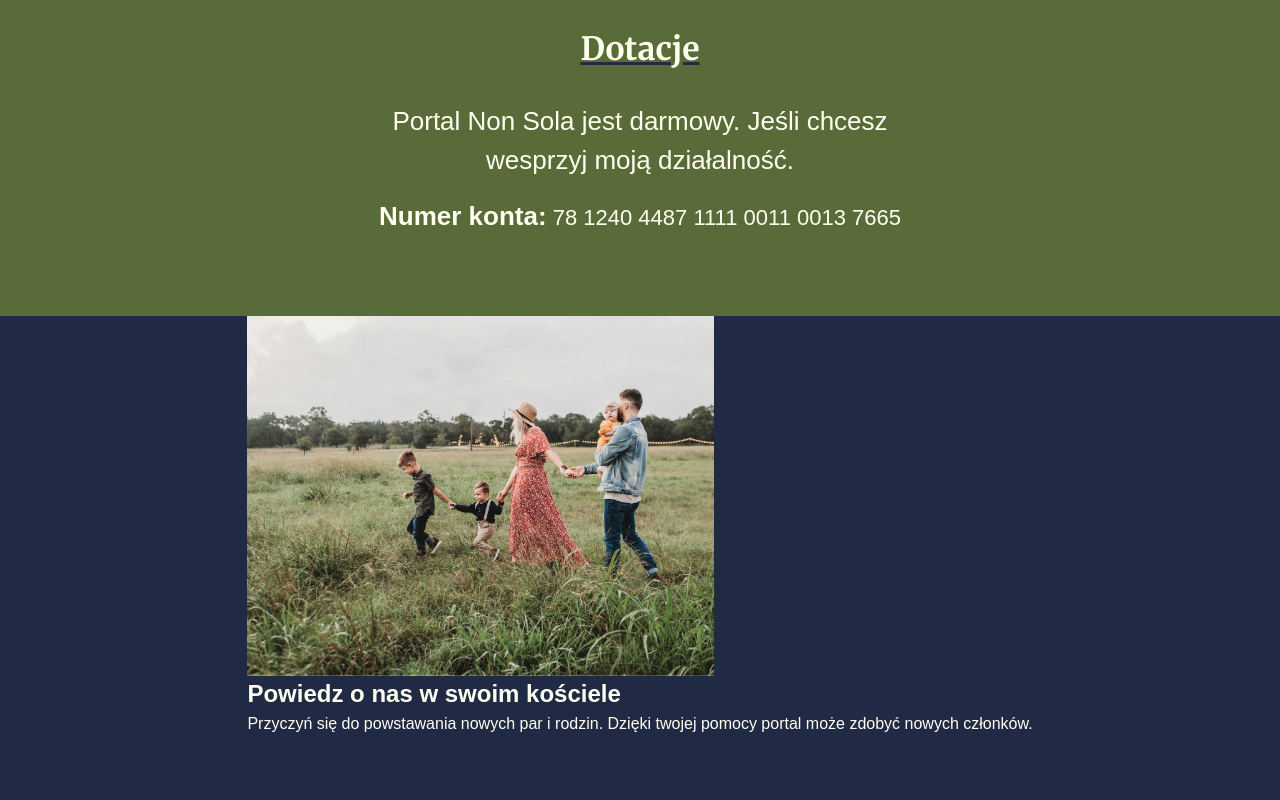
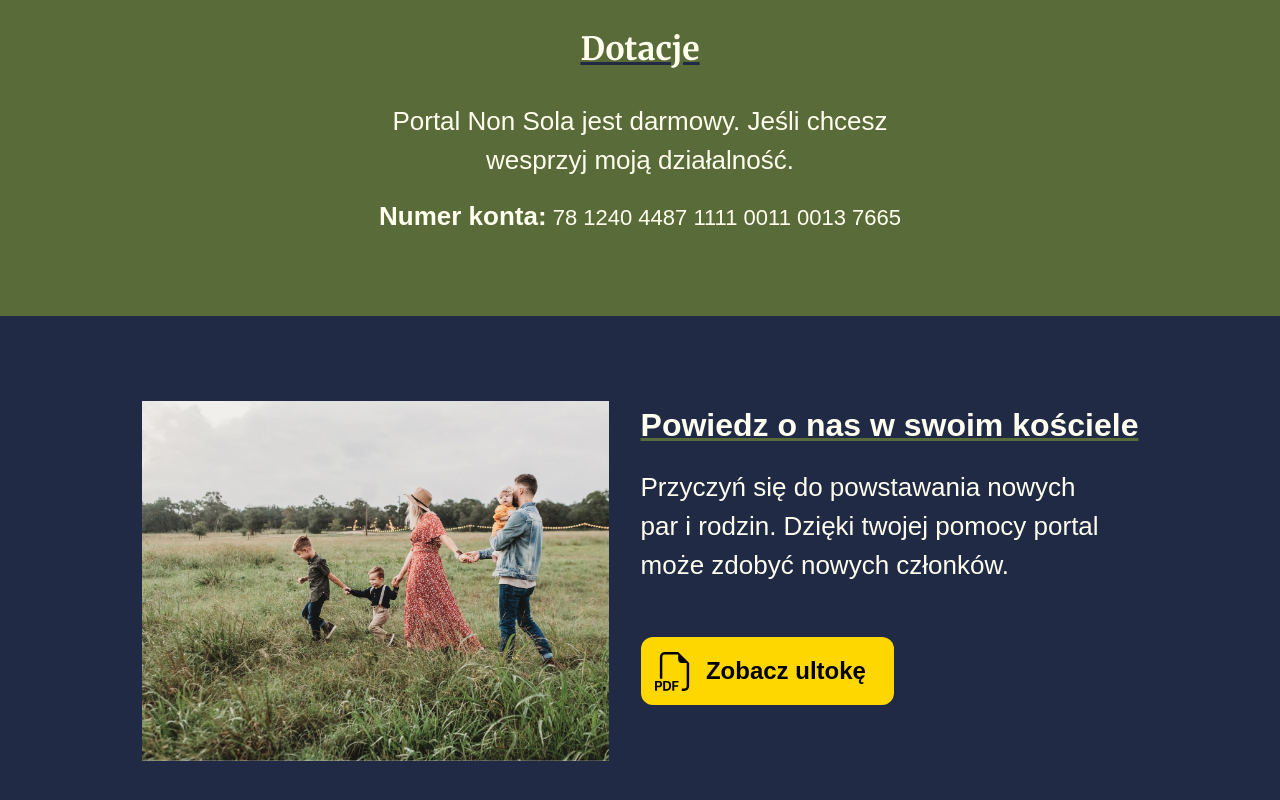
Before and after one commit to oliwierzgorniak/non-sola, a Next.js app: page / in a window 1280 px wide. Shown: the part 778-1578 px from the top of the page. Before the commit the page ends 1514 px from the top, so only its background shows below. Built offline with nearby package versions, Linux system fonts and the light colour scheme; a web font is replaced by a local one.

Commit message:
share section coded

```diff
--- a/components/home/donations/donations.module.css
+++ b/components/home/donations/donations.module.css
@@ -1,6 +1,6 @@
 .container {
   background-color: var(--primary-color);
-  padding: 5em 0;
+  padding: 5rem 0;
   display: flex;
   flex-direction: column;
   align-items: center;
--- a/components/home/share/Share.tsx
+++ b/components/home/share/Share.tsx
@@ -1,20 +1,26 @@
+import Button from "@/components/shared/Button";
 import Image from "next/image";
+import styles from "./share.module.css";
 
 export default function Share() {
   return (
-    <section>
+    <section className={styles.container}>
       <Image
         width={467}
         height={360}
         src={"/share.jpg"}
         alt="a family walking together"
       />
-      <div>
+      <div className={styles.textContainer}>
         <h2>Powiedz o nas w swoim kościele</h2>
         <p>
           Przyczyń się do powstawania nowych par i rodzin. Dzięki twojej pomocy
           portal może zdobyć nowych członków.
         </p>
+        <Button href="/flyer.pdf">
+          <Image width={39} height={39} src={"/pdf.svg"} alt="pdf icon" />
+          Zobacz ultokę
+        </Button>
       </div>
     </section>
   );
--- /dev/null
+++ b/components/home/share/share.module.css
@@ -0,0 +1,18 @@
+.container {
+  display: flex;
+  gap: 2em;
+  margin: 5.3rem 0;
+}
+
+.textContainer h2 {
+  font-size: 2rem;
+  text-decoration: underline;
+  text-decoration-color: var(--primary-color);
+  margin-bottom: 0.6em;
+}
+
+.textContainer p {
+  font-size: 1.625rem;
+  max-width: 29rem;
+  margin-bottom: 2em;
+}
```
Also changed, not shown: components/home/share/share.modules.css (deleted), public/pdf.svg (added).
